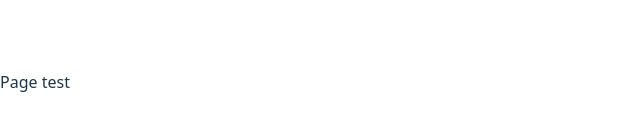
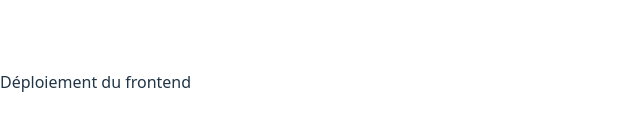
Before and after one commit to Andylamothe/Tricolo_frontend, a React (Vite) app in the folder iot-tricolo-frontend-app/: page / in a window 1280 px wide. Shown: the part 318-448 px from the top of the page, without its empty margins (0-640 px from the left). Built offline with nearby package versions, Linux system fonts and the light colour scheme.

Commit message:
Modification de la page test

```diff
--- a/iot-tricolo-frontend-app/src/components/HomePage.jsx
+++ b/iot-tricolo-frontend-app/src/components/HomePage.jsx
@@ -6,7 +6,7 @@ function HomePage() {
 
             <div>
 
-                 <p>Page test </p>
+                 <p>Déploiement du frontend</p>
 
             </div>
 
```
